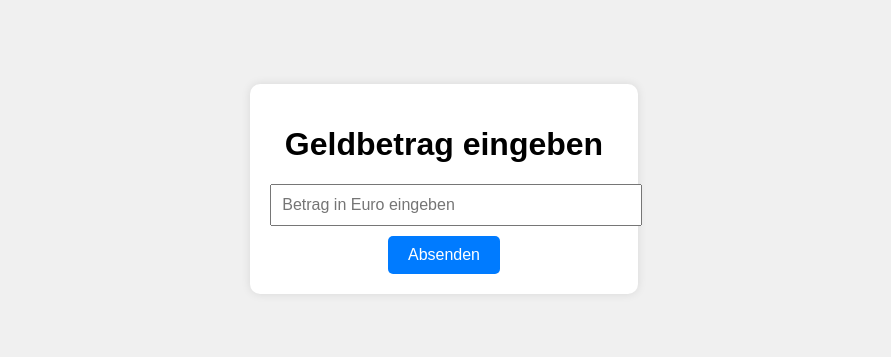
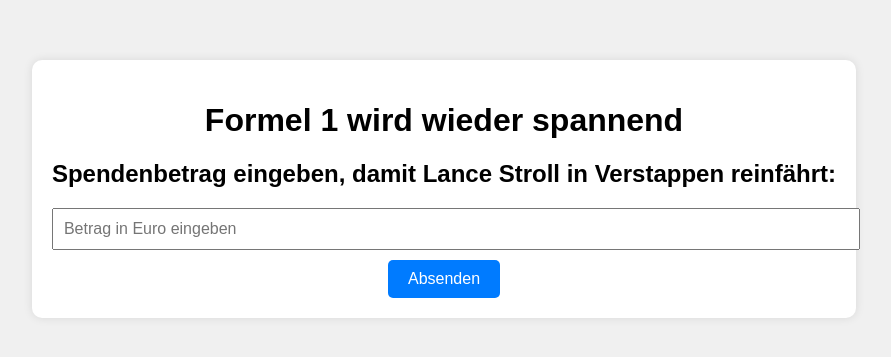
Before and after one commit to christopherschmid/Formel, a plain HTML site: page index.html in a window 1280 px wide. Shown: the part 219-576 px from the top of the page, without its empty margins (196-1087 px from the left). Drawn offline with Linux system fonts and the light colour scheme.

Commit message:
Update index.html

```diff
--- a/index.html
+++ b/index.html
@@ -3,7 +3,7 @@
 <head>
     <meta charset="UTF-8">
     <meta name="viewport" content="width=device-width, initial-scale=1.0">
-    <title>Spendenbetrag eingeben, damit Lance Stroll in Verstappen reinfährt:</title>
+    <title>Spenden</title>
     <style>
         body {
             font-family: Arial, sans-serif;
@@ -42,7 +42,8 @@
 </head>
 <body>
     <div class="container">
-        <h1>Geldbetrag eingeben</h1>
+        <h1>Formel 1 wird wieder spannend</h1>
+        <h2>Spendenbetrag eingeben, damit Lance Stroll in Verstappen reinfährt:</h2>
         <input type="number" id="amount" placeholder="Betrag in Euro eingeben">
         <button onclick="submitAmount()">Absenden</button>
     </div>
```
